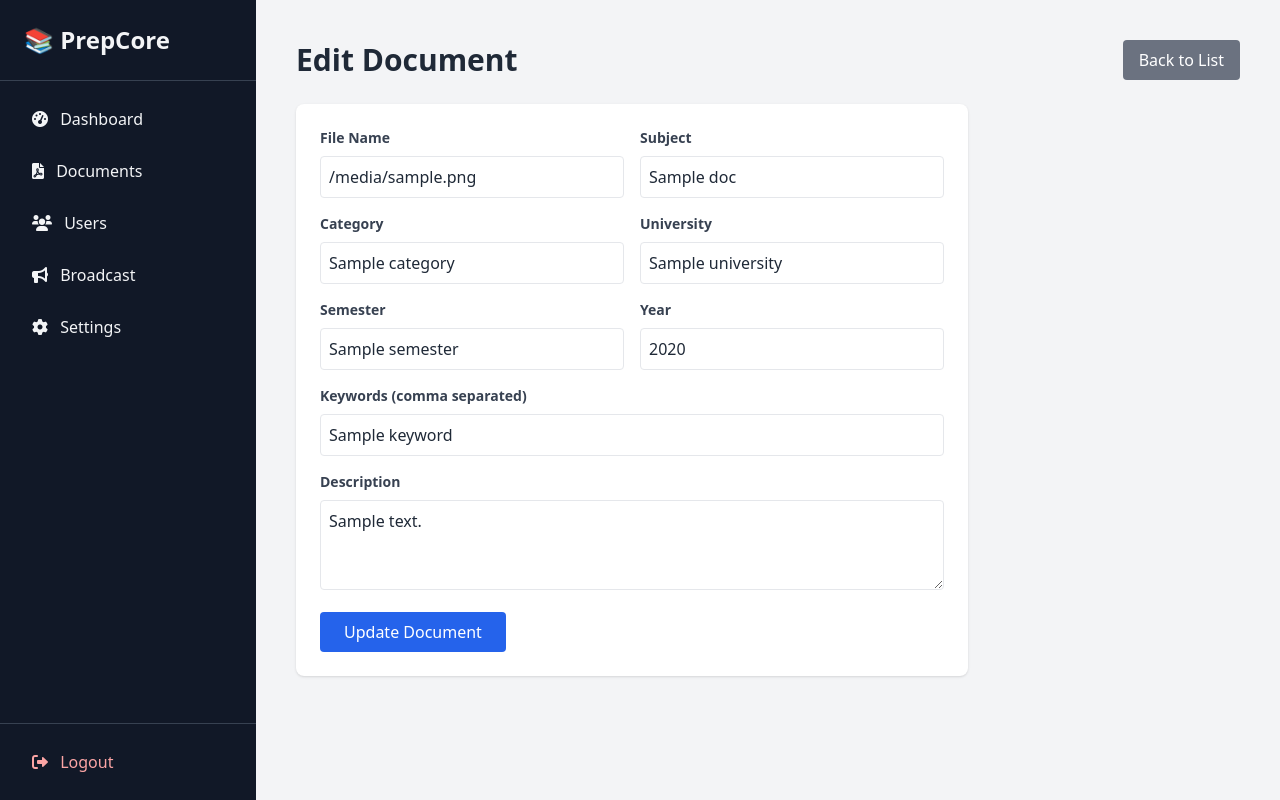
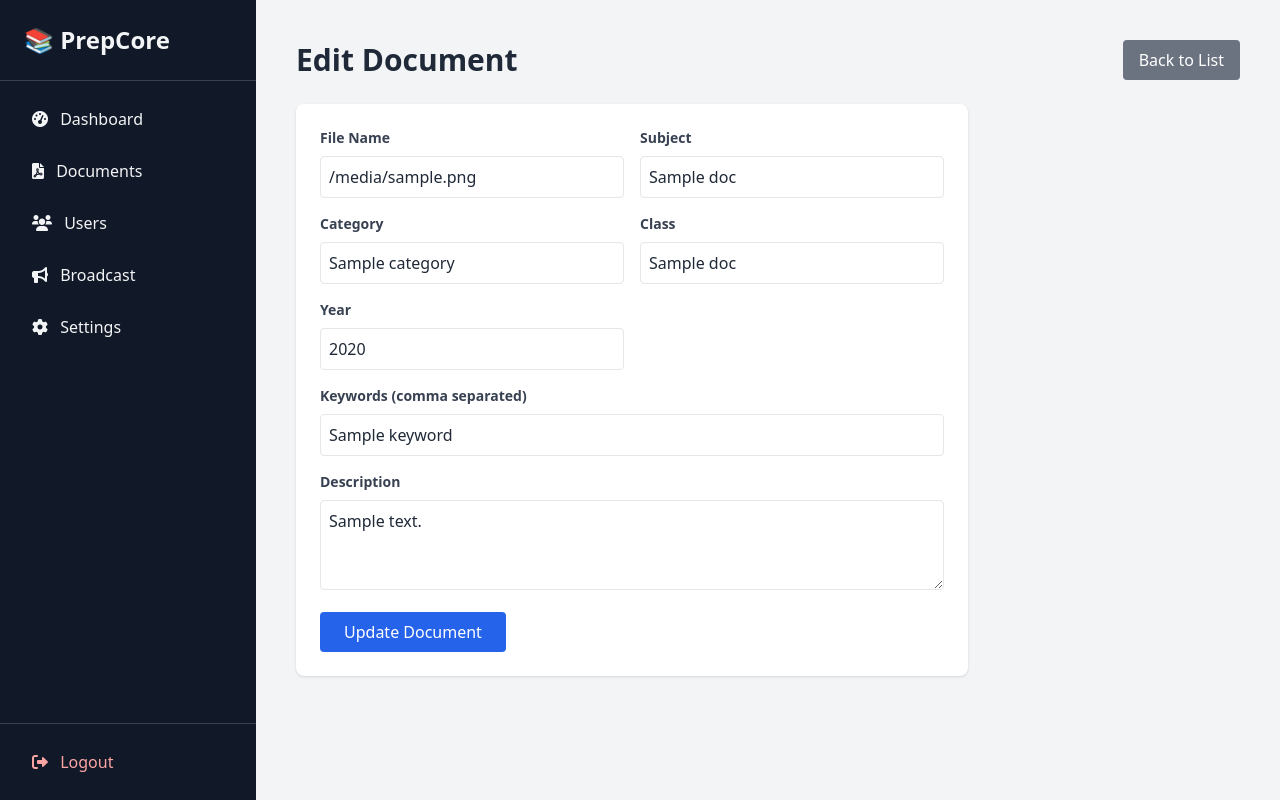
Before and after one commit to protoppertg/Best-telegram-file-share-bot, a FastAPI app: template app/templates/edit_document.html in a window 1280 px wide. Run offline with FastAPI, Linux system fonts and the light colour scheme; the template is opened without the code that fills it: most values are stand-ins (such as "Sample title", 1, 10 or a date in 2020); parts of the project's set-up code (start-up, migrations or seed data) failed here and were passed over; some libraries are stand-ins or nearby versions.

Commit message:
Update edit_document.html

```diff
--- a/app/templates/edit_document.html
+++ b/app/templates/edit_document.html
@@ -21,12 +21,8 @@
                 <input type="text" name="category" value="{{ doc.category or '' }}" class="w-full border p-2 rounded focus:outline-none focus:ring-2 focus:ring-blue-600">
             </div>
             <div>
-                <label class="block text-gray-700 text-sm font-bold mb-2">University</label>
-                <input type="text" name="university" value="{{ doc.university or '' }}" class="w-full border p-2 rounded focus:outline-none focus:ring-2 focus:ring-blue-600">
-            </div>
-            <div>
-                <label class="block text-gray-700 text-sm font-bold mb-2">Semester</label>
-                <input type="text" name="semester" value="{{ doc.semester or '' }}" class="w-full border p-2 rounded focus:outline-none focus:ring-2 focus:ring-blue-600">
+                <label class="block text-gray-700 text-sm font-bold mb-2">Class</label>
+                <input type="text" name="class_name" value="{{ doc.class_name or '' }}" class="w-full border p-2 rounded focus:outline-none focus:ring-2 focus:ring-blue-600">
             </div>
             <div>
                 <label class="block text-gray-700 text-sm font-bold mb-2">Year</label>
```
